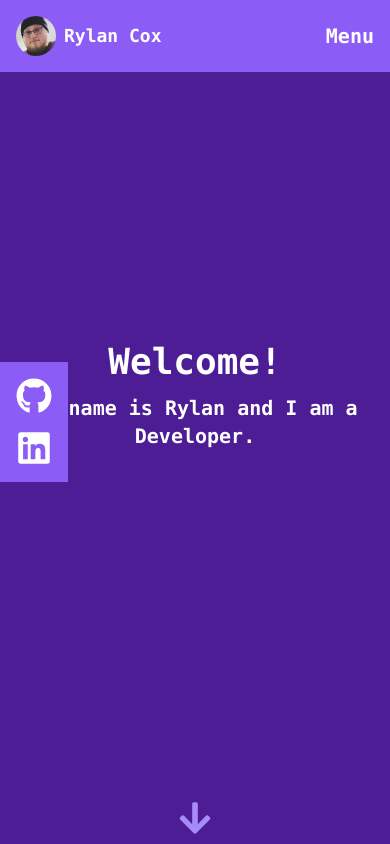
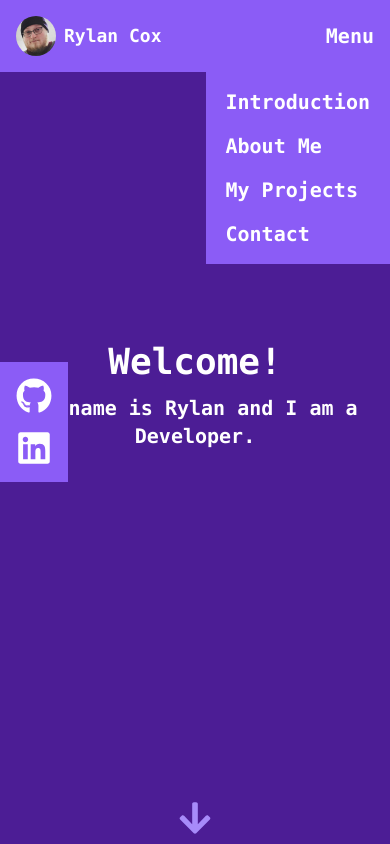
Before and after one commit to RylanRCox/RylanRCox.github.io, a React (Create React App) app in the folder portfolio/: page / in a window 390 px wide. Both pictures are taken after a click on the button "Menu". Shown: the top 844 px of the page. Built offline with nearby package versions, Linux system fonts and the light colour scheme; what tailwindcss-fluid would draw is missing.

Commit message:
Implement Mobile Menu

```diff
--- a/portfolio/src/Components/Navbar.js
+++ b/portfolio/src/Components/Navbar.js
@@ -1,18 +1,32 @@
+import { useState } from 'react';
+
 const Navbar = () => {
+  const [isMenuOpen, setIsMenuOpen] = useState(false);
+
   return (
     <nav className="bg-violet-500 text-white p-4 fixed w-full flex justify-between items-center font-semibold text-xl z-50">
       <div className="flex items-center">
         <img className="h-10 md:h-14 rounded-full mr-2" src={require('../Assets/EggMan.jpg')} alt="Rylan Cox" />
         <span className="font-mono font-extrabold text-lg md:text-2xl">Rylan Cox</span>
       </div>
-          <div className="hidden md:flex space-x-2 md:space-x-4">
-              <a href="#Introduction" className="hover:bg-violet-900 px-2 md:px-3 py-1 md:py-2 rounded-md transition-transform transform hover:scale-110">Introduction</a>
-              <a href="#AboutMe" className="hover:bg-violet-900 px-2 md:px-3 py-1 md:py-2 rounded-md transition-transform transform hover:scale-110">About Me</a>
-              <a href="#Projects" className="hover:bg-violet-900 px-2 md:px-3 py-1 md:py-2 rounded-md transition-transform transform hover:scale-110">My Projects</a>
-              <a href="#ContactMe" className="hover:bg-violet-900 px-2 md:px-3 py-1 md:py-2 rounded-md transition-transform transform hover:scale-110">Contact</a>
+      {/* Desktop Menu */}
+      <div className="hidden md:flex space-x-4">
+        <a href="#Introduction" className="hover:bg-violet-900 px-3 py-2 rounded-md transition-transform transform hover:scale-110">Introduction</a>
+        <a href="#AboutMe" className="hover:bg-violet-900 px-3 py-2 rounded-md transition-transform transform hover:scale-110">About Me</a>
+        <a href="#Projects" className="hover:bg-violet-900 px-3 py-2 rounded-md transition-transform transform hover:scale-110">My Projects</a>
+        <a href="#ContactMe" className="hover:bg-violet-900 px-3 py-2 rounded-md transition-transform transform hover:scale-110">Contact</a>
       </div>
       {/* Mobile Menu Button */}
-          <button className="md:hidden">Menu</button>
+      <button className="md:hidden" onClick={() => setIsMenuOpen(!isMenuOpen)}>Menu</button>
+      {/* Mobile Menu */}
+      {isMenuOpen && (
+        <div className="absolute top-full right-0 bg-violet-500 flex flex-col items-start md:hidden p-2">
+          <a href="#Introduction" className="block text-white hover:bg-violet-900 px-3 py-2 rounded-md" onClick={() => setIsMenuOpen(false)}>Introduction</a>
+          <a href="#AboutMe" className="block text-white hover:bg-violet-900 px-3 py-2 rounded-md" onClick={() => setIsMenuOpen(false)}>About Me</a>
+          <a href="#Projects" className="block text-white hover:bg-violet-900 px-3 py-2 rounded-md" onClick={() => setIsMenuOpen(false)}>My Projects</a>
+          <a href="#ContactMe" className="block text-white hover:bg-violet-900 px-3 py-2 rounded-md" onClick={() => setIsMenuOpen(false)}>Contact</a>
+        </div>
+      )}
     </nav>
   );
 };
```
Lines whose indentation alone changed are shown as unchanged.
